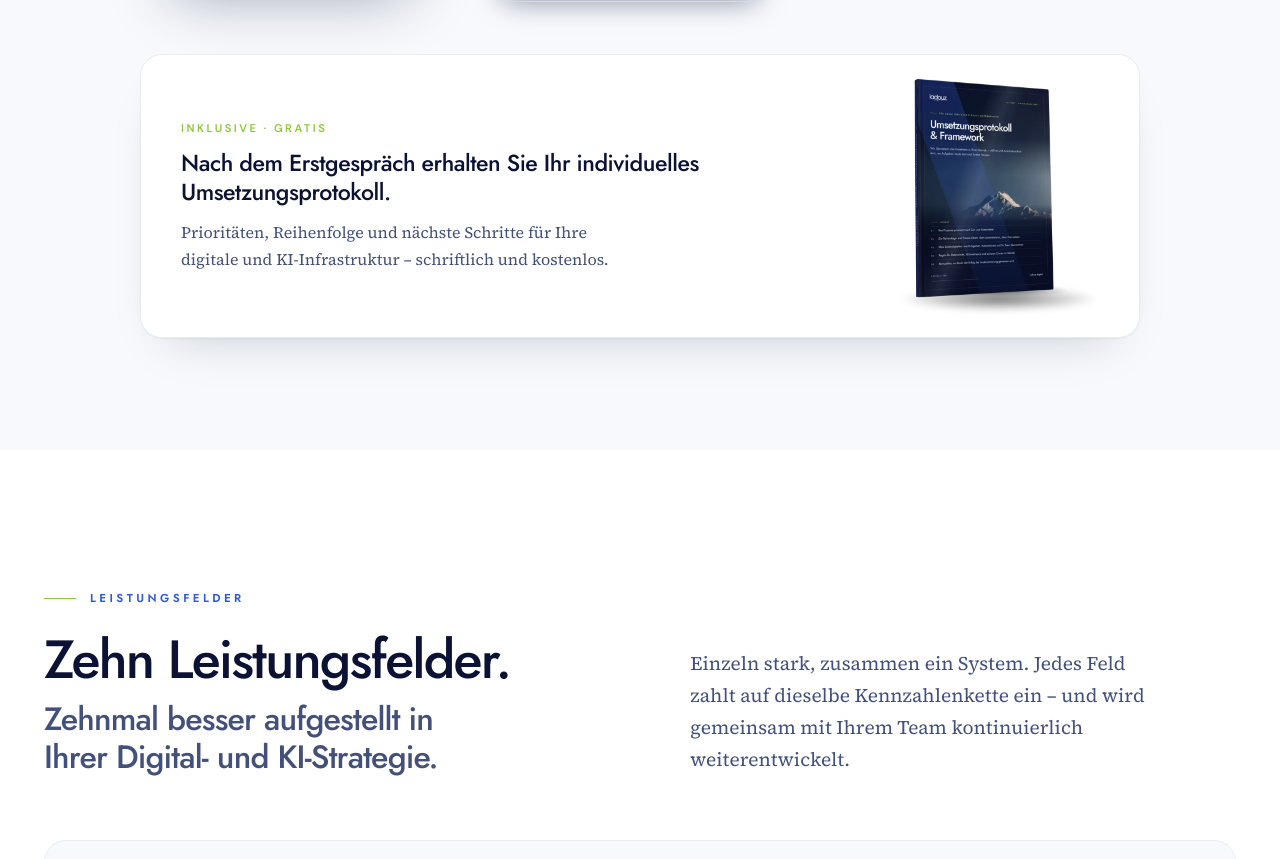
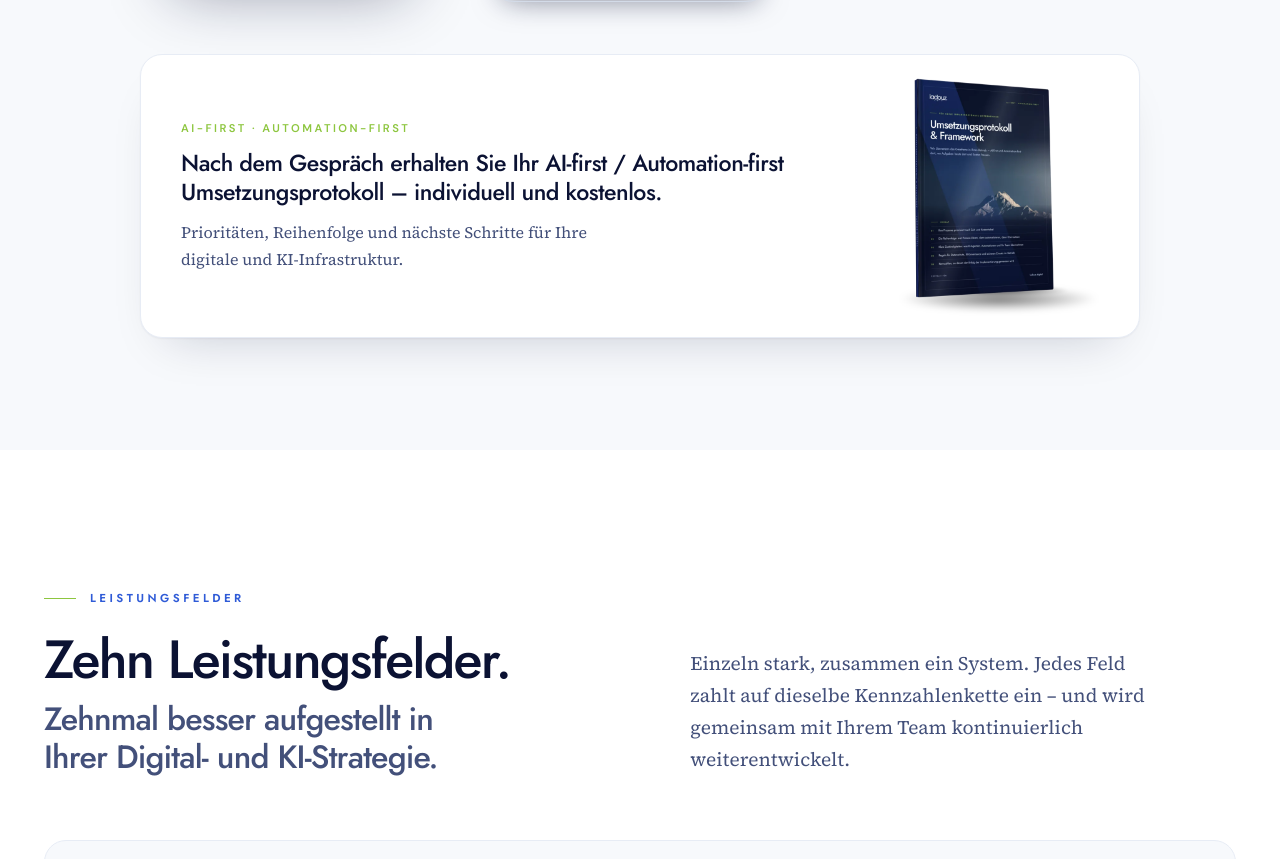
Before and after one commit to nizarladouz/Ladouz-Digital, a Next.js app in the folder ladouz-digital/: page / in a window 1280 px wide. Shown: the part 4297-5156 px from the top of the page. Built offline with nearby package versions, Linux system fonts and the light colour scheme.

Commit message:
Startseite: Umsetzungsprotokoll-Text sachlicher

```diff
--- a/ladouz-digital/app/page.tsx
+++ b/ladouz-digital/app/page.tsx
@@ -1531,12 +1531,12 @@ function Bestandsaufnahme() {
       <Reveal delay={150} className="mx-auto mt-14 max-w-[1000px]">
         <div className="relative grid items-center gap-6 overflow-hidden rounded-[22px] border border-[#e7ecf5] bg-white px-7 py-8 shadow-[0_1px_2px_rgba(11,18,51,.05),0_24px_48px_-28px_rgba(11,18,51,.22)] sm:grid-cols-[1fr_200px] sm:gap-10 sm:px-10 sm:py-6">
           <div>
-            <p className="font-[family-name:var(--font-dm-sans)] text-[0.7rem] font-semibold uppercase tracking-[0.22em] text-[#8dc63f]">Inklusive · gratis</p>
+            <p className="font-[family-name:var(--font-dm-sans)] text-[0.7rem] font-semibold uppercase tracking-[0.22em] text-[#8dc63f]">AI-first · Automation-first</p>
             <p className="mt-3 text-[clamp(1.2rem,2vw,1.45rem)] font-medium leading-[1.25] tracking-[-0.02em] text-[#0b1233]">
-              Nach dem Erstgespräch erhalten Sie Ihr individuelles Umsetzungsprotokoll.
+              Nach dem Gespräch erhalten Sie Ihr AI-first / Automation-first Umsetzungsprotokoll – individuell und kostenlos.
             </p>
             <p className="ld-serif mt-3 max-w-[52ch] text-[1rem] leading-[1.65] text-[#43507a]">
-              Prioritäten, Reihenfolge und nächste Schritte für Ihre digitale und KI-Infrastruktur – schriftlich und kostenlos.
+              Prioritäten, Reihenfolge und nächste Schritte für Ihre digitale und KI-Infrastruktur.
             </p>
           </div>
           <button type="button" onClick={() => setGross(true)} aria-label="Umsetzungsprotokoll vergrößert ansehen" className="group relative mx-auto block w-[180px] cursor-zoom-in transition-transform duration-500 hover:-translate-y-1 sm:-my-2 sm:w-[200px]">
```
